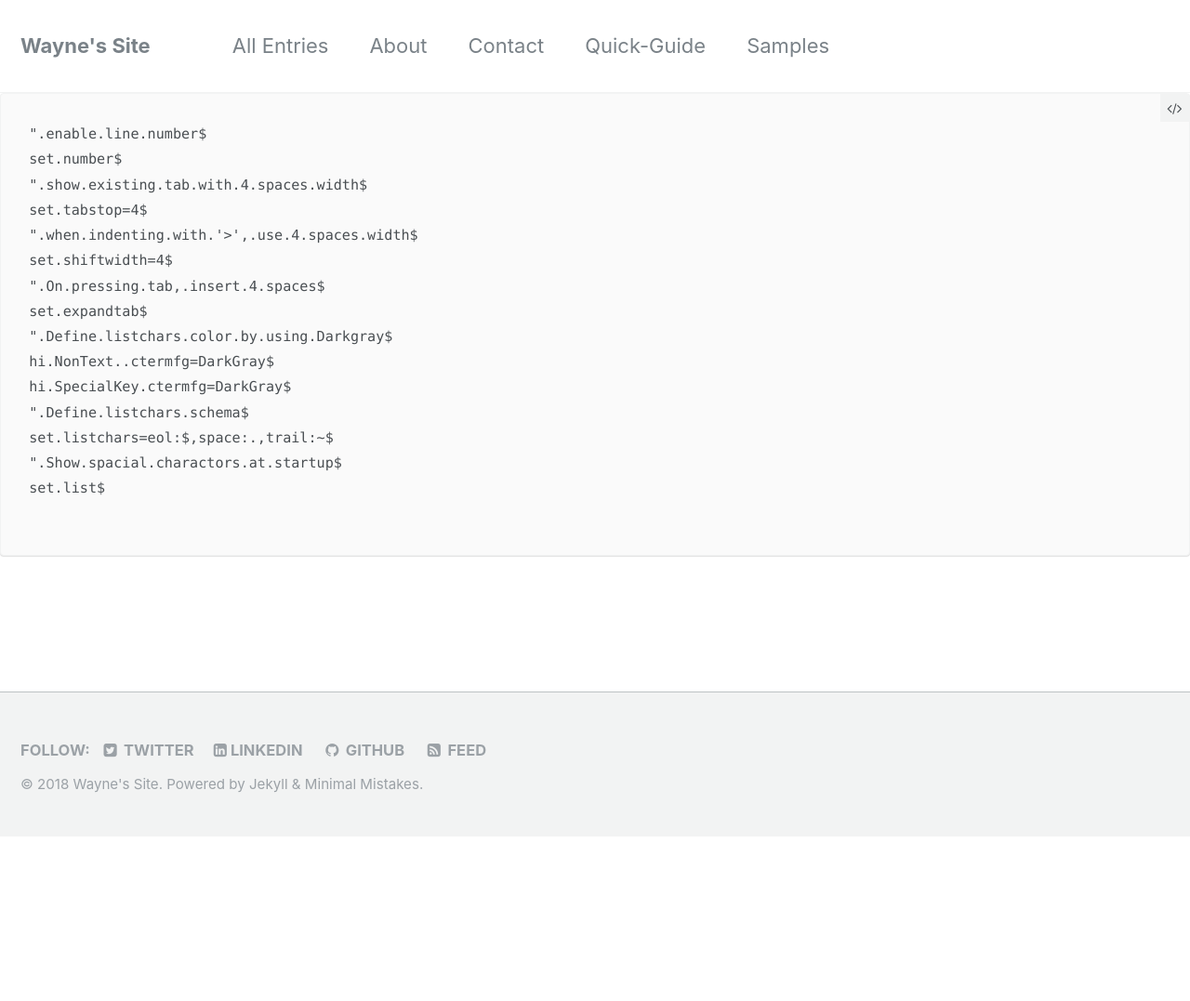
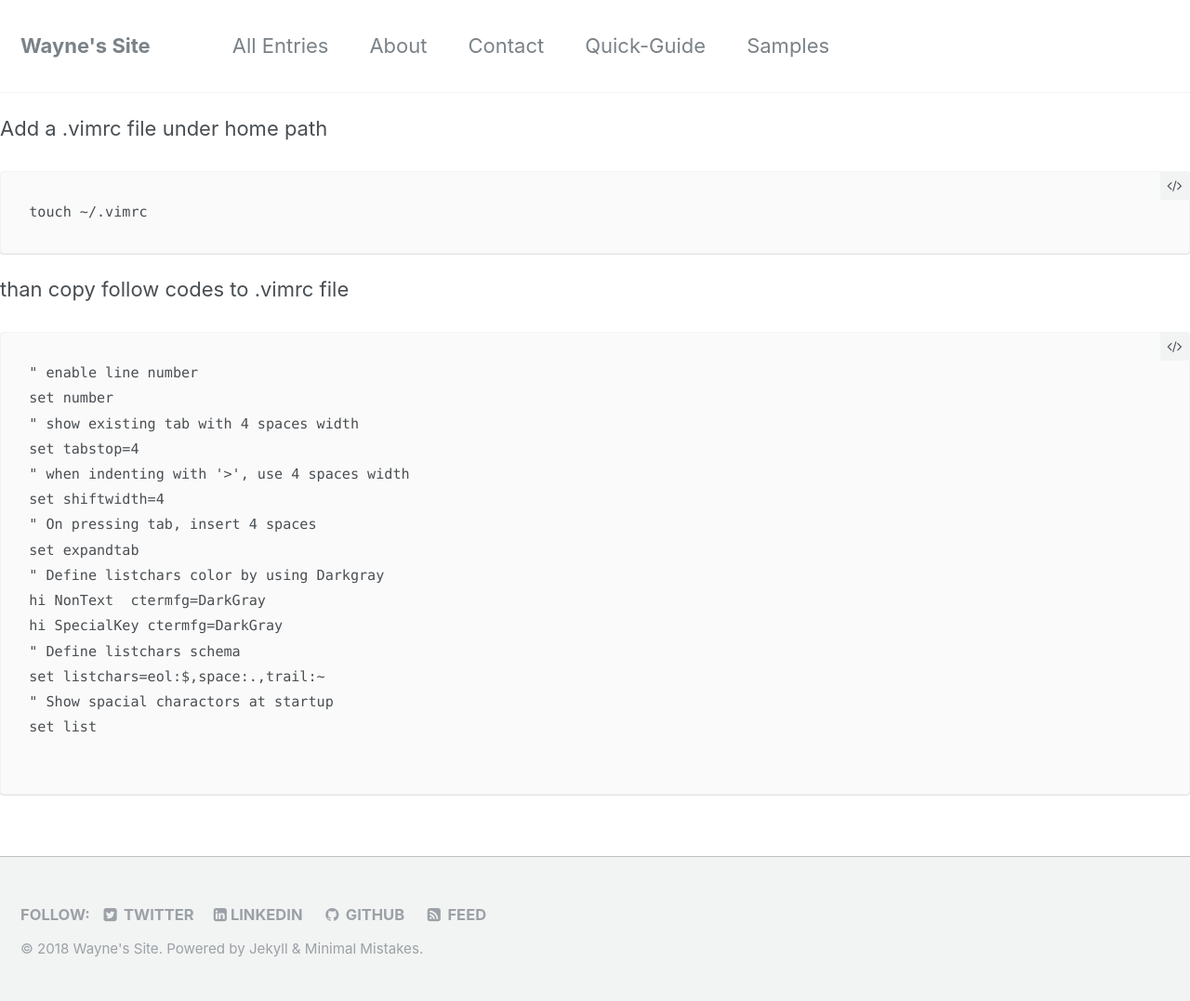
Before and after one commit to element207/element207.github.io, a Jekyll site: the page built from _posts/2018-04-10-vim-configuration.md, in a window 1280 px wide. Shown: the whole page at 93% size. Built offline with Jekyll 4.4.1, drawn with Linux system fonts in a browser that asks for light colours; our own code applies the rules of GitHub Pages for plain Markdown files; before the commit the page ends 900 px from its top, so only the background shows below that.

Commit message:
Update 2018-04-10-vim-configuration.md

````diff
--- a/_posts/2018-04-10-vim-configuration.md
+++ b/_posts/2018-04-10-vim-configuration.md
@@ -14,21 +14,27 @@ excerpt: Bash script programing by using vim.
 mathjax: true
 ---
 
+Add a .vimrc file under home path
 ```
-".enable.line.number$
-set.number$
-".show.existing.tab.with.4.spaces.width$
-set.tabstop=4$
-".when.indenting.with.'>',.use.4.spaces.width$
-set.shiftwidth=4$
-".On.pressing.tab,.insert.4.spaces$
-set.expandtab$
-".Define.listchars.color.by.using.Darkgray$
-hi.NonText..ctermfg=DarkGray$
-hi.SpecialKey.ctermfg=DarkGray$
-".Define.listchars.schema$
-set.listchars=eol:$,space:.,trail:~$
-".Show.spacial.charactors.at.startup$
-set.list$
+touch ~/.vimrc
+```
+than copy follow codes to .vimrc file
 
 ```
+" enable line number
+set number
+" show existing tab with 4 spaces width
+set tabstop=4
+" when indenting with '>', use 4 spaces width
+set shiftwidth=4
+" On pressing tab, insert 4 spaces
+set expandtab
+" Define listchars color by using Darkgray
+hi NonText  ctermfg=DarkGray
+hi SpecialKey ctermfg=DarkGray
+" Define listchars schema
+set listchars=eol:$,space:.,trail:~
+" Show spacial charactors at startup
+set list
+
+```
````
